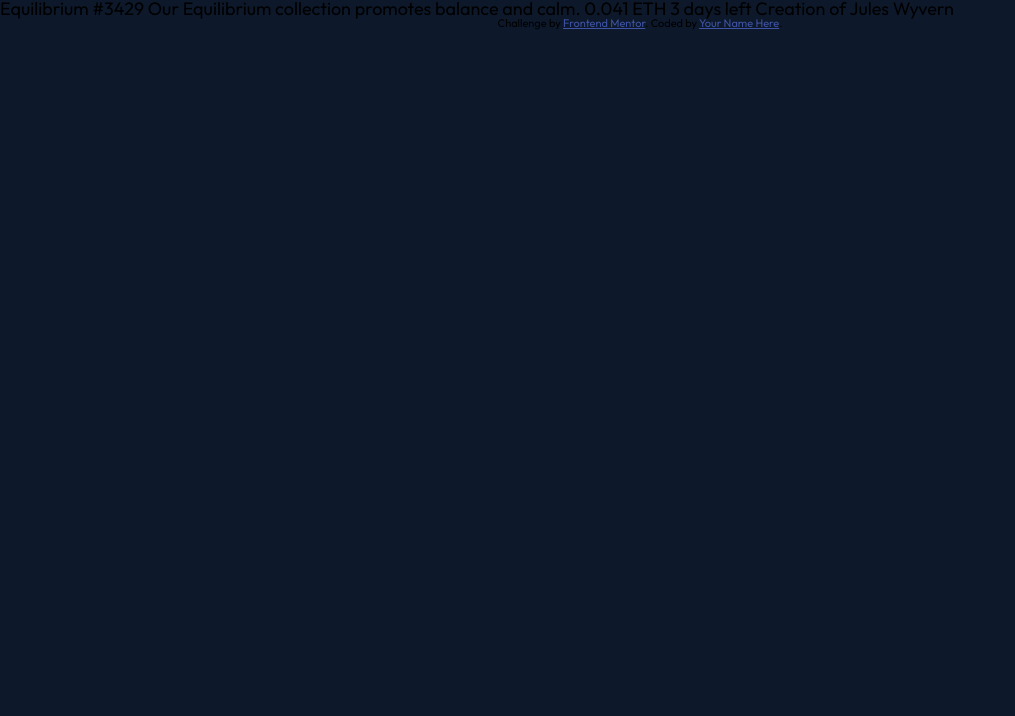
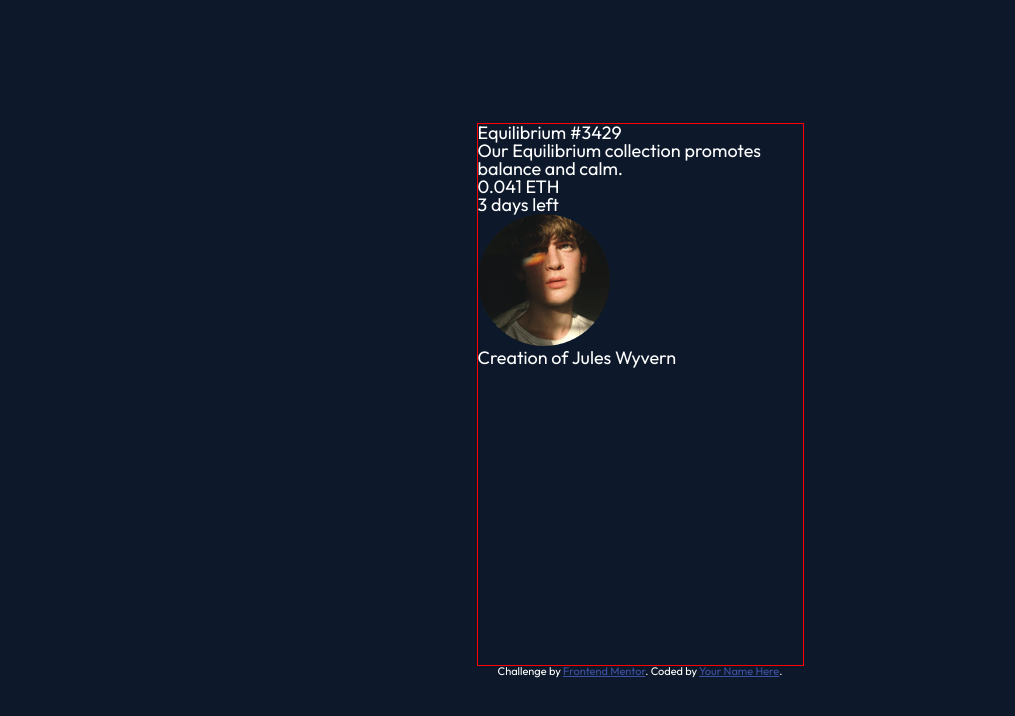
Before and after one commit to Jason-Donmoyer/NFT-Preview_card_component, a plain HTML site: page index.html in a window 1280 px wide. Shown: the whole page, without its empty margins (0-1015 px from the left). Drawn offline with Linux system fonts and the light colour scheme.

Commit message:
HTML and CSS: -HTML: --mark up for layout -CSS: --styles for body --started styling .main-content-container --started flex layout

```diff
--- a/index.html
+++ b/index.html
@@ -17,15 +17,33 @@
   </style>
 </head>
 <body>
+  <div class="main-content-container">
+    <!-- container to hold background image -->
+    <div class="main-image-container"></div>
 
-  Equilibrium #3429
+    <h1>Equilibrium #3429</h1>
 
-  Our Equilibrium collection promotes balance and calm.
+    <p>Our Equilibrium collection promotes balance and calm.</p>
 
-  0.041 ETH
-  3 days left
+    <div class="pricing-info-container">
+      <div class="price-container">
+        <span class='ether-img'></span>
+        <h2 class="pricing-copy">0.041 ETH</h2>
+      </div>
+      <div class="time-remaining-container">
+        <span class="clock-img"></span>
+        <h2 class="time-remaining-copy">3 days left</h2>
+      </div>
+    </div>
 
-  Creation of Jules Wyvern
+    <div class="credit-container">
+      <img class="avatar-img" src="images/image-avatar.png" alt="Jules Wyvern photo">
+      <h3><span class="credit-text-copy">Creation of</span> Jules Wyvern</h3>
+    </div>
+
+  </div>
+
+
 
   <div class="attribution">
     Challenge by <a href="https://www.frontendmentor.io?ref=challenge" target="_blank">Frontend Mentor</a>.
--- a/styles/styles.css
+++ b/styles/styles.css
@@ -19,7 +19,7 @@
 
 /* Font Family, Sizing and Weights */
   --main-font: 'Outfit', sans-serif;
-  --p-size: 18px;
+  --font-size: 18px;
   --fw-light: 300;
   --fw-normal: 400;
   --fw-bold: 600;
@@ -30,7 +30,7 @@
 
 html {
   box-sizing: border-box;
-  font-size: var(--p-size);
+  font-size: var(--font-size);
 }
 
 *,
@@ -41,7 +41,20 @@ html {
 
 
 body {
+  height: 100vh;
   font-family: var(--main-font);
   font-weight: var(--fw-normal);
   background-color: var(--main-bg-dark-blue);
+  color: var(--white);
+  display: flex;
+  flex-direction: column;
+  align-items: center;
+  justify-content: center;
 }
+
+
+.main-content-container {
+  height: 30.166667rem;
+  width: 18.166667rem;
+  border: 1px solid red;
+}
```
